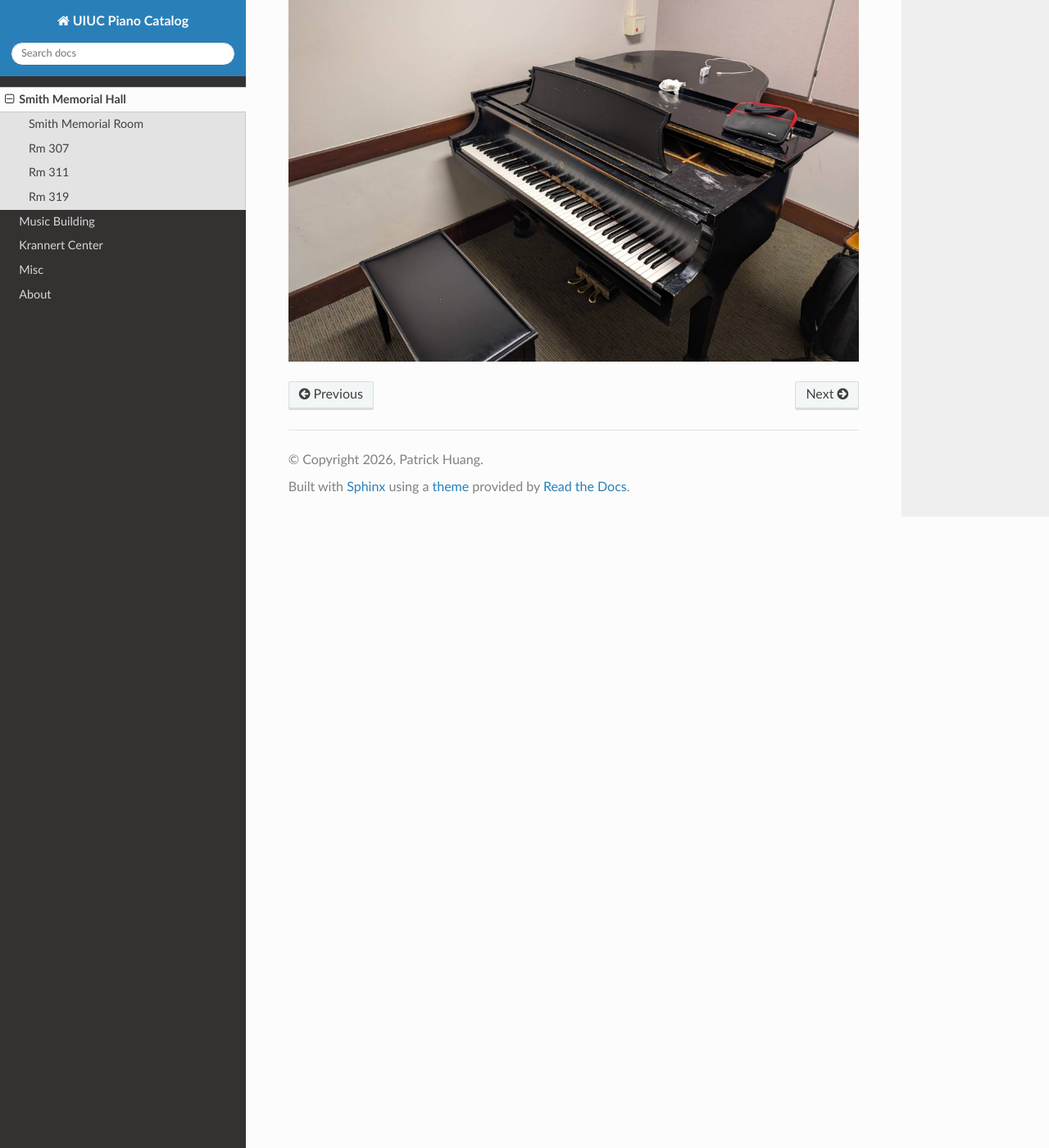
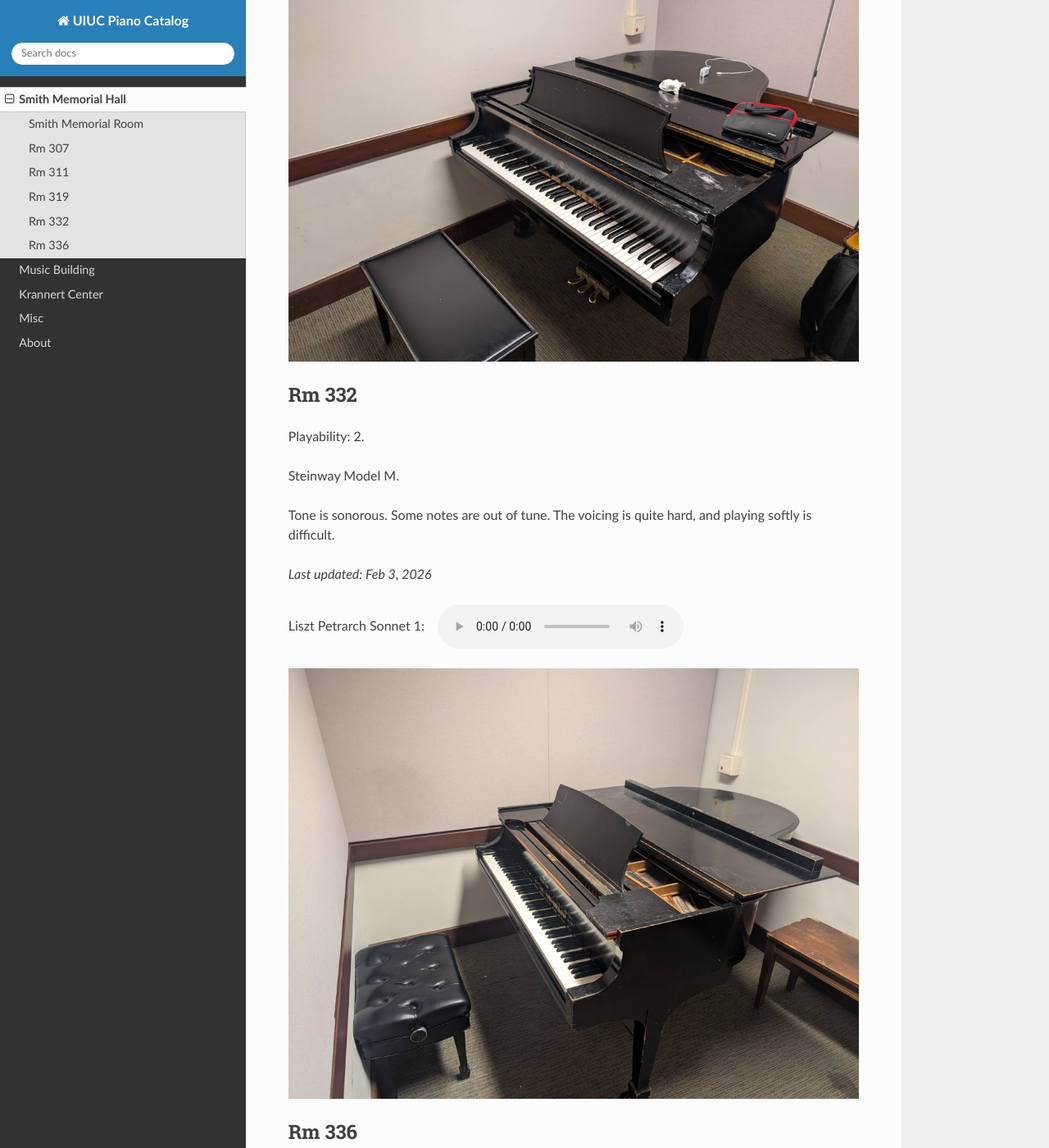
Before and after one commit to phuang1024/UIUCPianoCatalog, a Sphinx documentation site: the page built from docs/smith/index.rst, in a window 1280 px wide and 1400 px high, scrolled down 3456 px. Shown: the whole window at 82% size. Built offline with Sphinx 7.4.7 and the Read the Docs theme 3.1.0, drawn with Linux system fonts in a browser that asks for light colours; some of the changed text lies outside the part shown.

Commit message:
New rooms.

```diff
--- /dev/null
+++ b/docs/smith/332.rst
@@ -0,0 +1,17 @@
+Rm 332
+------
+
+Playability: 2.
+
+Steinway Model M.
+
+Tone is sonorous. Some notes are out of tune. The voicing is quite hard, and
+playing softly is difficult.
+
+*Last updated: Feb 3, 2026*
+
+.. audio:: ../_static/audio/smith/332.mp3
+
+   Liszt Petrarch Sonnet 1:
+
+.. image:: ../_static/img/smith/332.jpg
--- /dev/null
+++ b/docs/smith/336.rst
@@ -0,0 +1,18 @@
+Rm 336
+------
+
+Playability: 1.
+
+Steinway Model S.
+
+Most notes are out of tune. Voicing is very hard and unpleasant. Difficult to
+play softly. Loud playing is metallic, and most notes are heard loudly, even
+when intended to be in the background.
+
+*Last updated: Feb 3, 2026*
+
+.. audio:: ../_static/audio/smith/336.mp3
+
+   Liszt Petrarch Sonnet 1:
+
+.. image:: ../_static/img/smith/336.jpg
--- a/docs/smith/index.rst
+++ b/docs/smith/index.rst
@@ -8,3 +8,7 @@ Smith Memorial Hall
 .. include:: 311.rst
 
 .. include:: 319.rst
+
+.. include:: 332.rst
+
+.. include:: 336.rst
```
Also changed, not shown: docs/_static/img/smith/332.jpg (added), docs/_static/img/smith/336.jpg (added), 2 other files.
